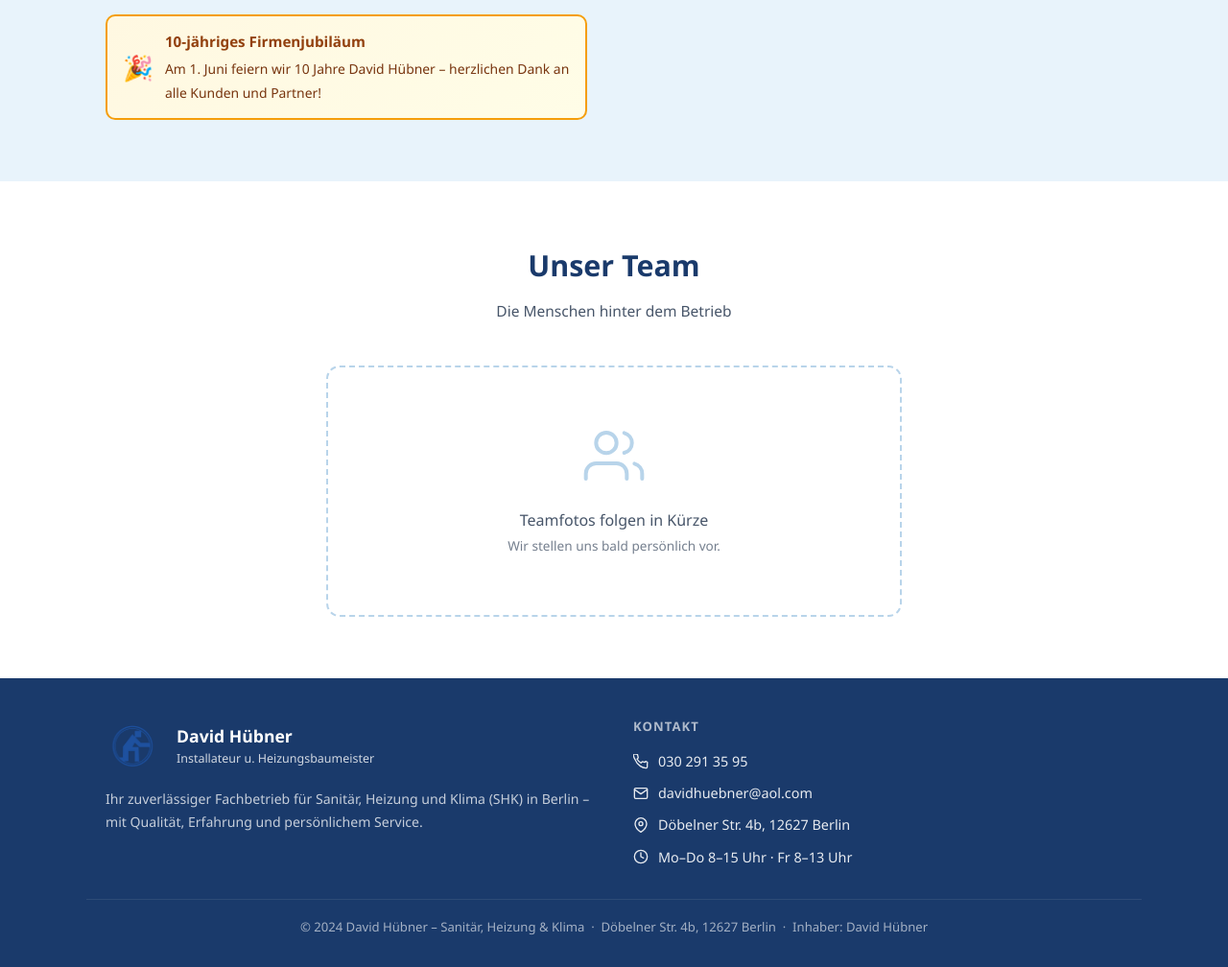
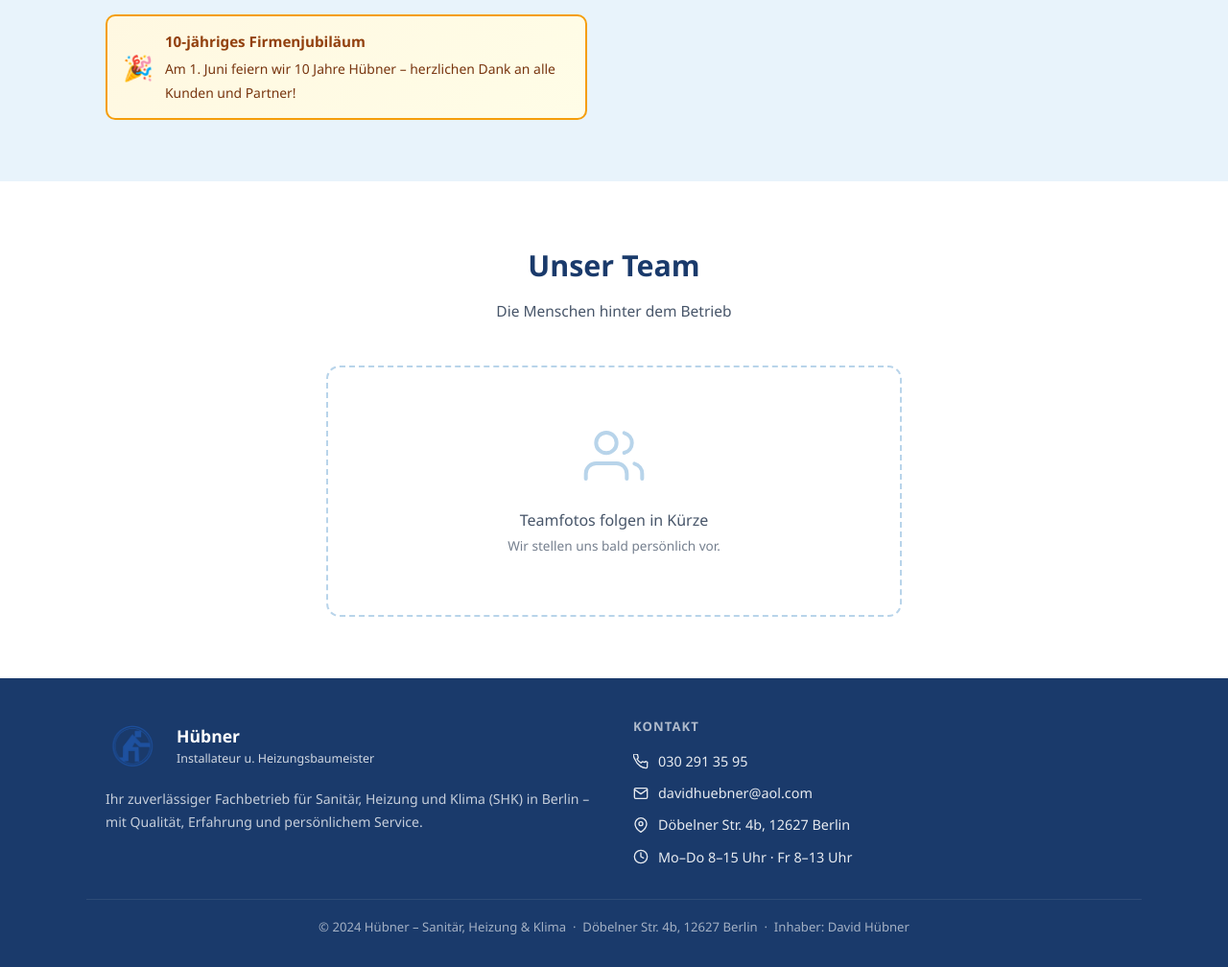
Before and after one commit to Lenny23445/huebner-sanitaer, a plain HTML site: page index.html in a window 1280 px wide. Shown: the part 1789-2797 px from the top of the page at 96% size. Drawn offline with Linux system fonts and the light colour scheme.

Commit message:
Revert: Firmenname zurück auf 'Hübner'

```diff
--- a/index.html
+++ b/index.html
@@ -3,13 +3,13 @@
 <head>
   <meta charset="UTF-8">
   <meta name="viewport" content="width=device-width, initial-scale=1.0">
-  <meta name="description" content="David Hübner – Installateur u. Heizungsbaumeister in Berlin. Sanitär, Heizung & Klima (SHK), Badmodernisierung, Wärmepumpen. Jetzt anrufen!">
-  <title>David Hübner – Sanitär, Heizung &amp; Klima Berlin</title>
+  <meta name="description" content="Hübner – Installateur u. Heizungsbaumeister in Berlin. Sanitär, Heizung & Klima (SHK), Badmodernisierung, Wärmepumpen. Jetzt anrufen!">
+  <title>Hübner – Sanitär, Heizung &amp; Klima Berlin</title>
   <link rel="manifest" href="manifest.json">
   <meta name="theme-color" content="#1a3a6b">
   <meta name="apple-mobile-web-app-capable" content="yes">
   <meta name="apple-mobile-web-app-status-bar-style" content="default">
-  <meta name="apple-mobile-web-app-title" content="David Hübner">
+  <meta name="apple-mobile-web-app-title" content="Hübner">
   <style>
     /* ── Reset & Base ── */
     *, *::before, *::after { box-sizing: border-box; margin: 0; padding: 0; }
@@ -440,9 +440,9 @@
   <header role="banner">
     <div class="header-inner">
       <div class="header-brand">
-        <img src="logo-firma.png" alt="David Hübner Logo" class="header-logo" width="56" height="56">
+        <img src="logo-firma.png" alt="Hübner Logo" class="header-logo" width="56" height="56">
         <div class="header-text">
-          <h1>David Hübner</h1>
+          <h1>Hübner</h1>
           <p>Installateur u. Heizungsbaumeister</p>
         </div>
       </div>
@@ -558,13 +558,13 @@
         <div class="about-inner">
           <div class="about-text">
             <h2 id="about-heading">Über uns</h2>
-            <p>Das Unternehmen David Hübner steht seit Jahren für handwerkliche Kompetenz und persönlichen Service im Bereich Sanitär, Heizung und Klima (SHK). Als inhabergeführter Fachbetrieb in Berlin legen wir großen Wert auf Qualität, Pünktlichkeit und einen fairen Umgang mit unseren Kunden.</p>
+            <p>Das Unternehmen Hübner steht seit Jahren für handwerkliche Kompetenz und persönlichen Service im Bereich Sanitär, Heizung und Klima (SHK). Als inhabergeführter Fachbetrieb in Berlin legen wir großen Wert auf Qualität, Pünktlichkeit und einen fairen Umgang mit unseren Kunden.</p>
             <p>Uns ist es wichtig, dass unsere Arbeit nachhaltig ist – sowohl technisch als auch im Sinne eines vertrauensvollen Kundenverhältnisses. Jeder Auftrag wird mit Sorgfalt und Fachkenntnis ausgeführt.</p>
             <div style="margin-top:18px;background:linear-gradient(135deg,#fff8e1,#fffde7);border:2px solid #f59e0b;border-radius:10px;padding:14px 16px;display:flex;align-items:center;gap:12px;">
               <span style="font-size:1.6rem;line-height:1;" aria-hidden="true">🎉</span>
               <div>
                 <strong style="color:#92400e;font-size:0.95rem;">10-jähriges Firmenjubiläum</strong>
-                <p style="margin:2px 0 0;font-size:0.87rem;color:#78350f;">Am 1. Juni feiern wir 10 Jahre David Hübner – herzlichen Dank an alle Kunden und Partner!</p>
+                <p style="margin:2px 0 0;font-size:0.87rem;color:#78350f;">Am 1. Juni feiern wir 10 Jahre Hübner – herzlichen Dank an alle Kunden und Partner!</p>
               </div>
             </div>
           </div>
@@ -613,9 +613,9 @@
     <div class="footer-inner">
       <div>
         <div class="footer-brand">
-          <img src="logo-firma.png" alt="David Hübner Logo" class="footer-logo" width="48" height="48">
+          <img src="logo-firma.png" alt="Hübner Logo" class="footer-logo" width="48" height="48">
           <div class="footer-brand-text">
-            <h2>David Hübner</h2>
+            <h2>Hübner</h2>
             <p>Installateur u. Heizungsbaumeister</p>
           </div>
         </div>
@@ -644,7 +644,7 @@
       </div>
     </div>
     <div class="footer-bottom">
-      <p>© 2024 David Hübner – Sanitär, Heizung &amp; Klima &nbsp;·&nbsp; Döbelner Str. 4b, 12627 Berlin &nbsp;·&nbsp; Inhaber: David Hübner</p>
+      <p>© 2024 Hübner – Sanitär, Heizung &amp; Klima &nbsp;·&nbsp; Döbelner Str. 4b, 12627 Berlin &nbsp;·&nbsp; Inhaber: David Hübner</p>
     </div>
   </footer>
 
```
